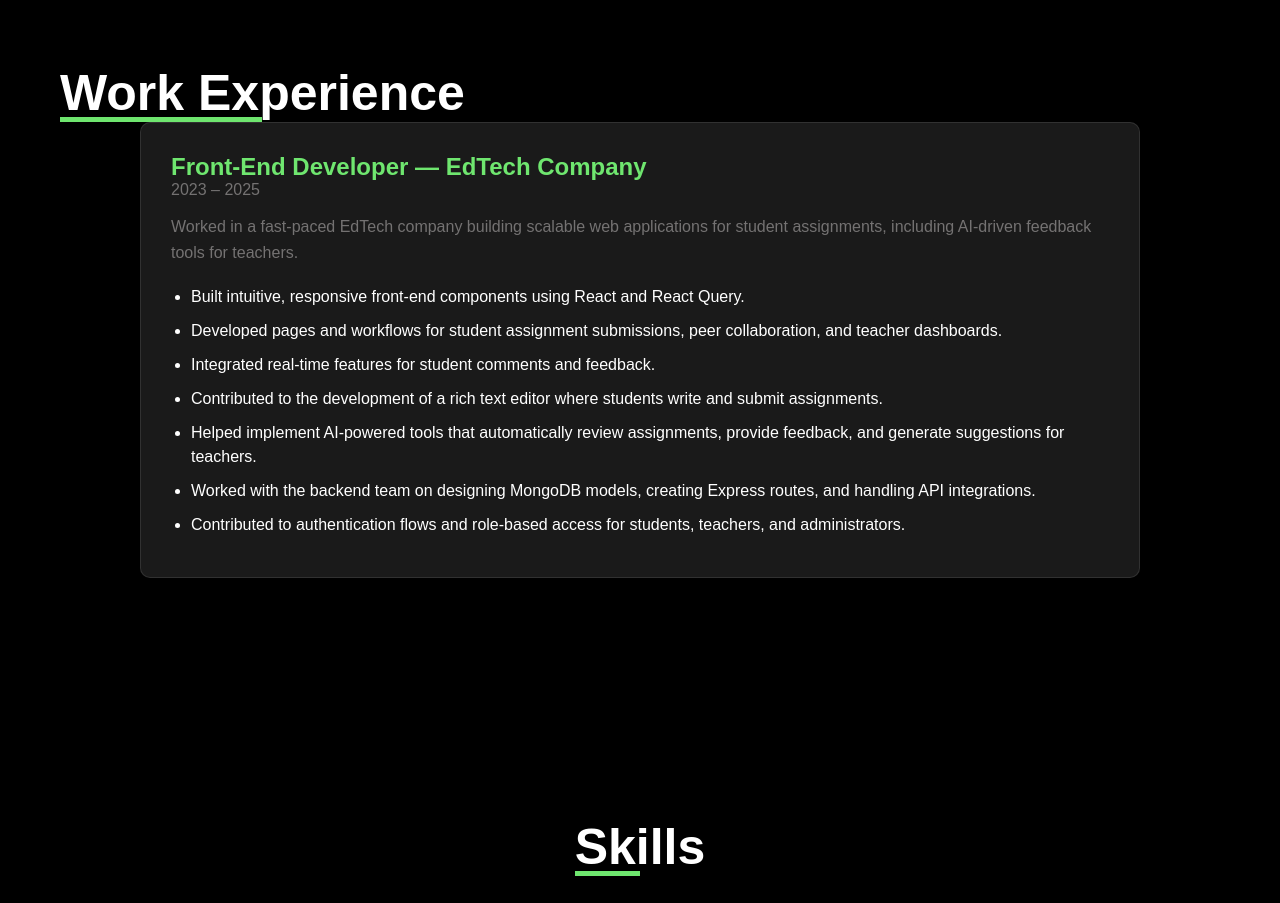
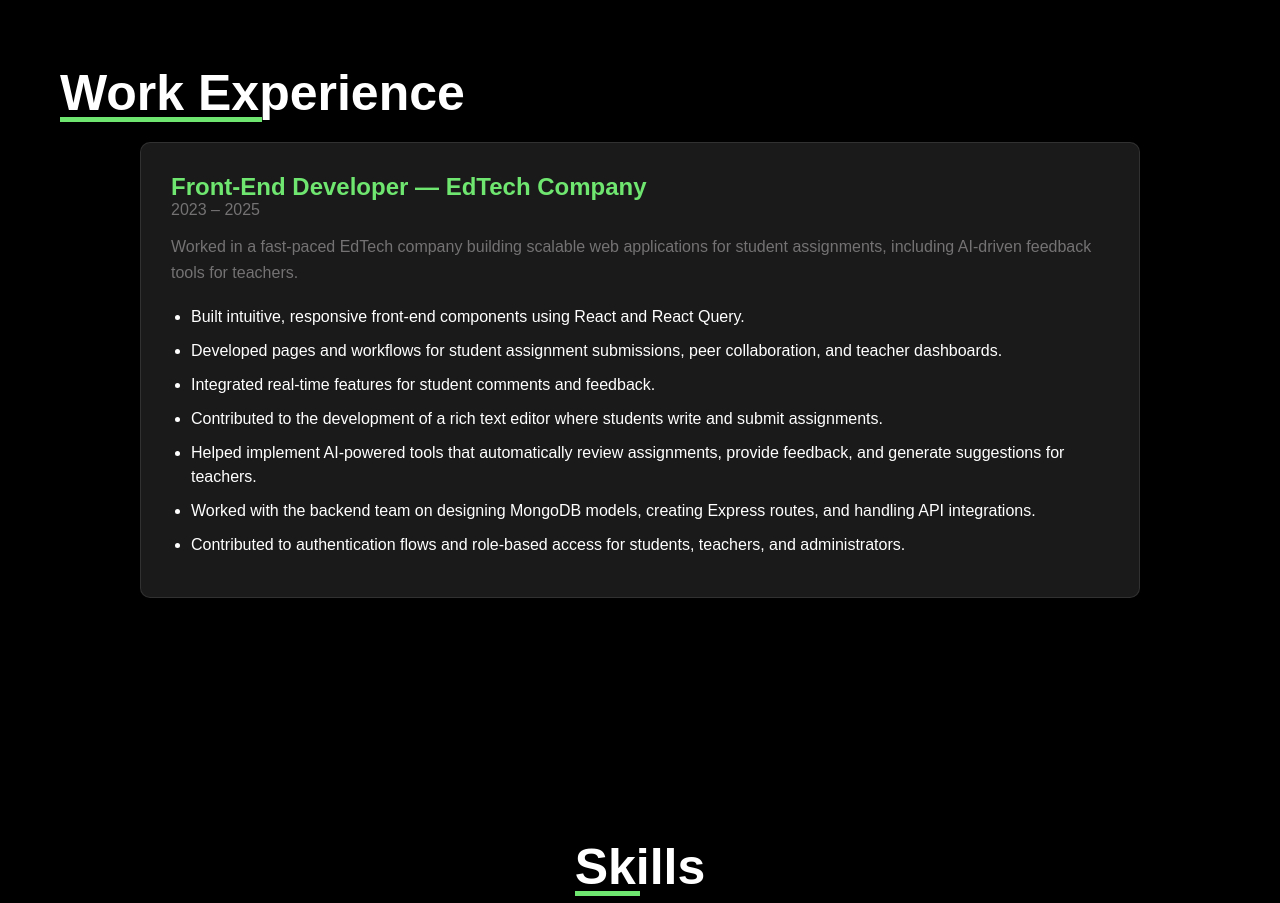
Before and after one commit to mHasan1037/portfolio, a website with bundled scripts: page index.html in a window 1280 px wide. Shown: the part 1240-2143 px from the top of the page. Built offline with nearby package versions, Linux system fonts and the light colour scheme.

Commit message:
Updated the margin of experience container

```diff
--- a/portfolio.css
+++ b/portfolio.css
@@ -883,7 +883,7 @@ textarea:focus{
 
 .experience-container {
   max-width: 1000px;
-  margin: 0 auto;
+  margin: 20px auto 0;
 }
 
 .experience-box {
```
